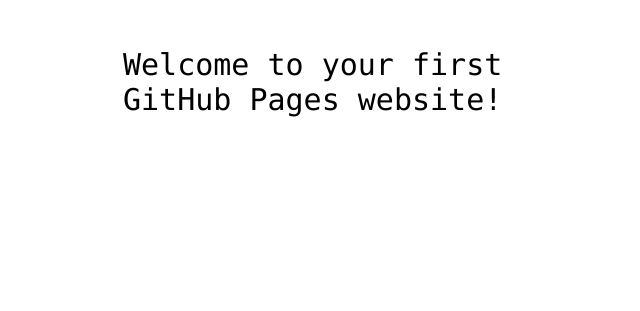
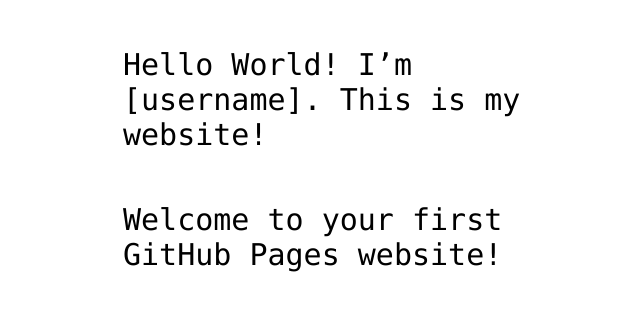
Before and after one commit to VishalakshiMalipeddi/VishalakshiMalipeddi-hello-world, a plain HTML site: page index.html in a window 1280 px wide. Shown: the part 341-652 px from the top of the page, without its empty margins (317-957 px from the left). Drawn offline with Linux system fonts and the light colour scheme.

Commit message:
my first commit
commit

```diff
--- a/index.html
+++ b/index.html
@@ -11,7 +11,7 @@
 
 <img src="https://octodex.github.com/images/daftpunktocat-thomas.gif" id="octocat" alt="octocat-gif" />
 
-<!-- Change this code here by copy and pasting your template on line 15 -->
+<p>Hello World! I’m [username]. This is my website!</p>
 <p>Welcome to your first GitHub Pages website!</p>
 
 </body>
```
